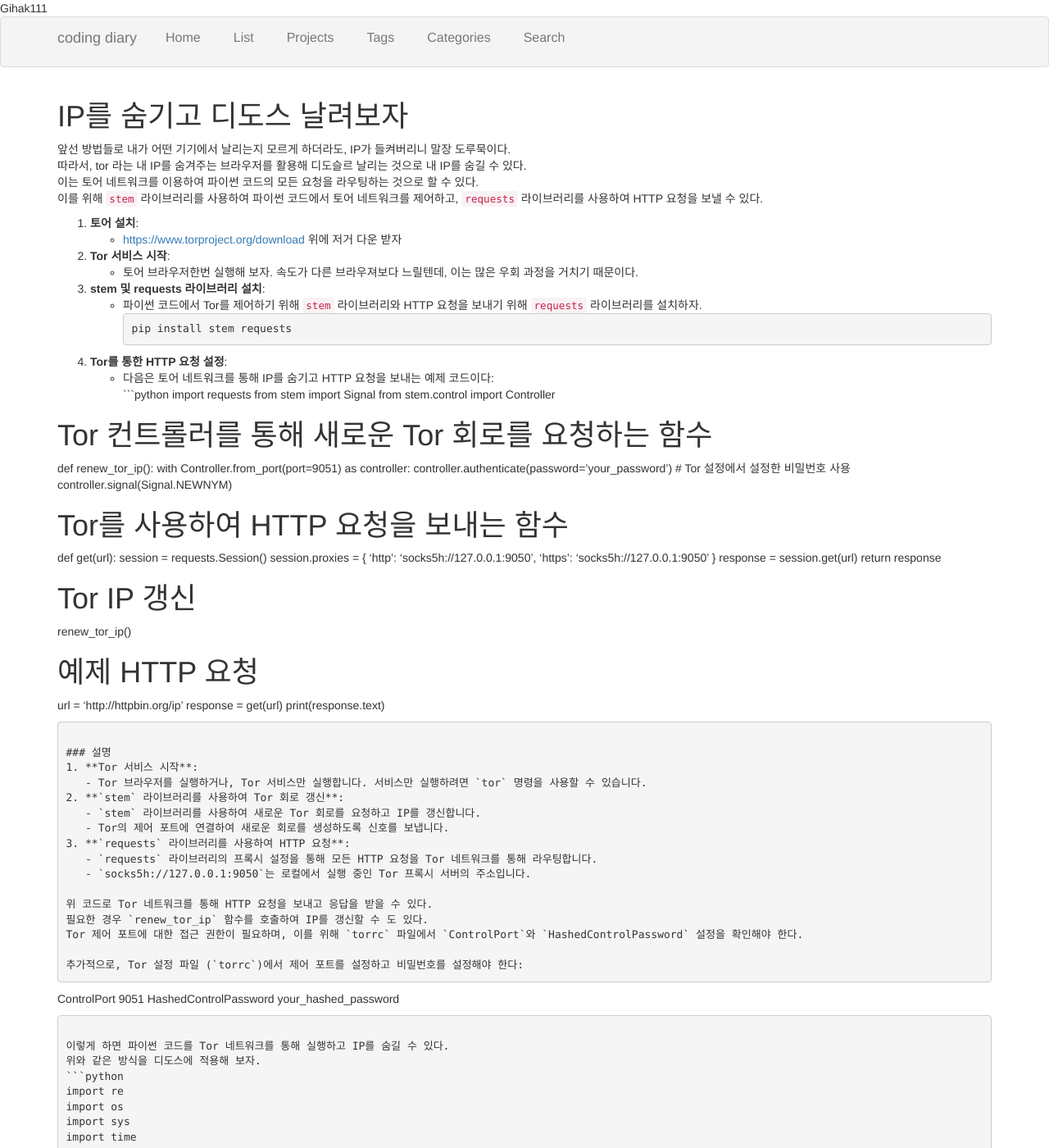
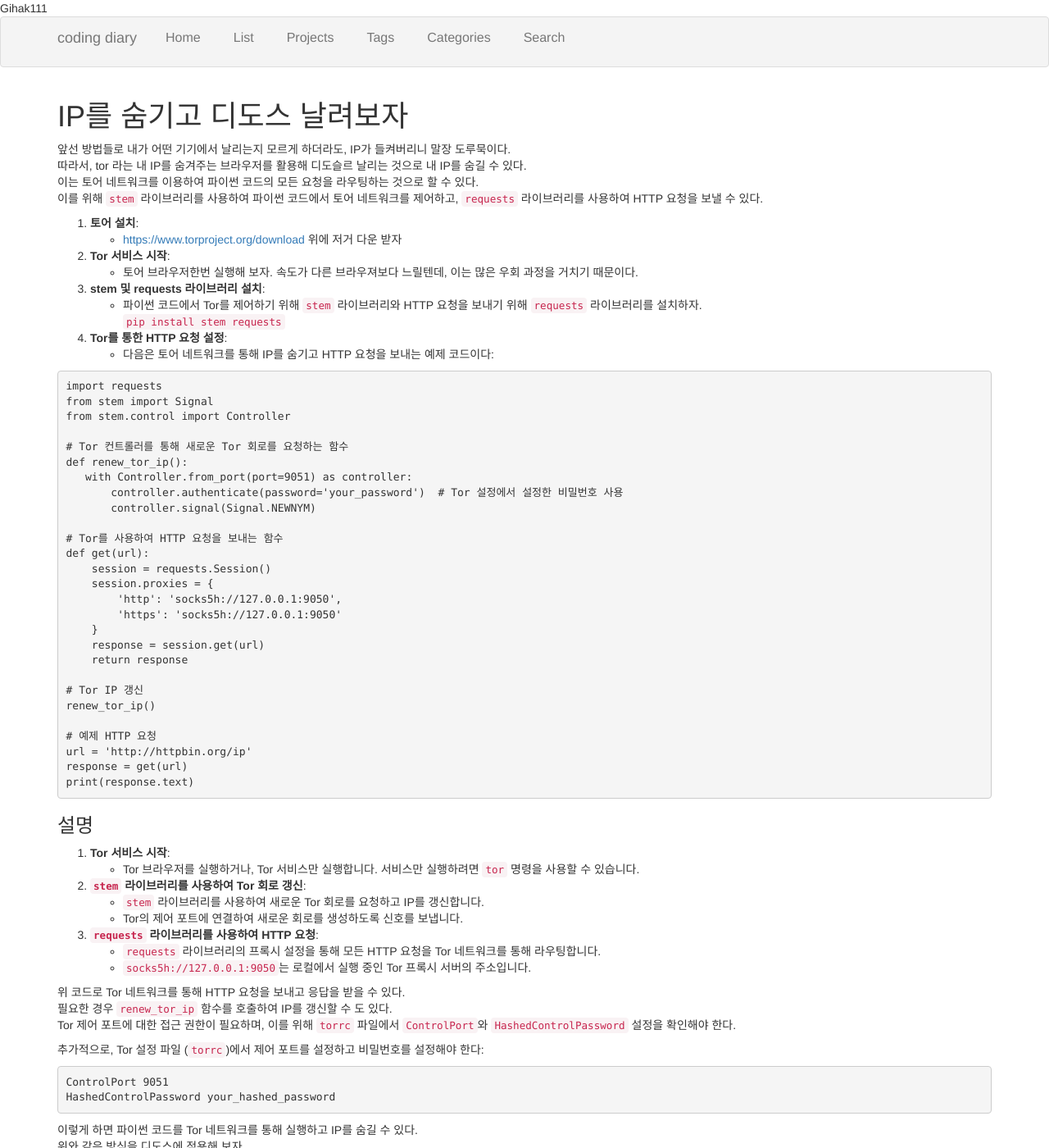
Before and after one commit to Gihak111/Gihak111.github.io, a Jekyll site: the page built from _posts/2024-11-04-python_DDos_Defense_2_upload.md, in a window 1280 px wide and 1400 px high. Shown: the whole window at 82% size. Built offline with Jekyll 4.4.1, drawn with Linux system fonts in a browser that asks for light colours; some of the changed text lies outside the part shown.

Commit message:
Update 2024-11-04-python_DDos_Defense_2_upload.md

````diff
--- a/_posts/2024-11-04-python_DDos_Defense_2_upload.md
+++ b/_posts/2024-11-04-python_DDos_Defense_2_upload.md
@@ -24,12 +24,11 @@ sidebar:
 
 3. **stem 및 requests 라이브러리 설치**:
    - 파이썬 코드에서 Tor를 제어하기 위해 `stem` 라이브러리와 HTTP 요청을 보내기 위해 `requests` 라이브러리를 설치하자.
-   ```bash
-   pip install stem requests
-   ```
+   ```pip install stem requests```
 
 4. **Tor를 통한 HTTP 요청 설정**:
 - 다음은 토어 네트워크를 통해 IP를 숨기고 HTTP 요청을 보내는 예제 코드이다:
+
 ```python
 import requests
 from stem import Signal
@@ -75,7 +74,7 @@ print(response.text)
 Tor 제어 포트에 대한 접근 권한이 필요하며, 이를 위해 `torrc` 파일에서 `ControlPort`와 `HashedControlPassword` 설정을 확인해야 한다.
 
 추가적으로, Tor 설정 파일 (`torrc`)에서 제어 포트를 설정하고 비밀번호를 설정해야 한다:
-```
+```bash
 ControlPort 9051
 HashedControlPassword your_hashed_password
 ```
````
